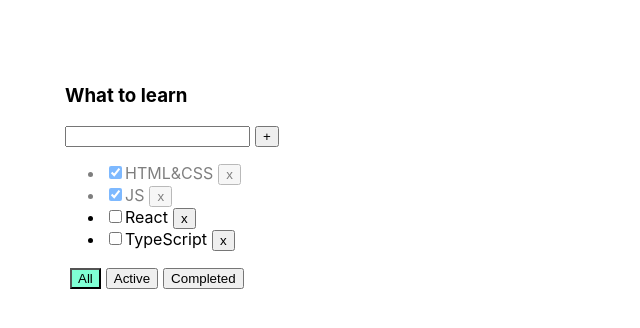
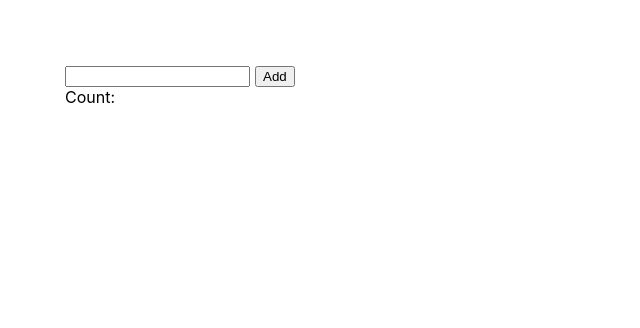
Before and after one commit to DmitryShastel/Native_JS_2.0_old, a React (Create React App) app in the folder Folder_1/native_js_2.0/: page / in a window 1280 px wide. Shown: the top 328 px of the page, without its empty margins (0-640 px from the left). Built offline with nearby package versions, Linux system fonts and the light colour scheme.

Commit message:
The componenet AddUser is created

```diff
--- a/Folder_1/native_js_2.0/src/App.tsx
+++ b/Folder_1/native_js_2.0/src/App.tsx
@@ -1,64 +1,16 @@
-import React, {useState} from 'react';
+import React from 'react';
 import './App.css';
-import {TaskType, ToDoList} from "./Native_JS_2.0/Native_JS_Monday/ToDoList/ToDoList";
-import {v1} from "uuid";
+import {AddUser} from "./Native_JS_2.0/Native_JS_Monday/Components/AddUser";
 
-
-export type FilterType = 'All' | 'Active' | 'Completed'
 
 export function App() {
 
-    let [tasks, setTasks] = useState<Array<TaskType>>([
-        {id: v1(), title: 'HTML&CSS', isDone: true},
-        {id: v1(), title: 'JS', isDone: true},
-        {id: v1(), title: 'React', isDone: false},
-        {id: v1(), title: 'TypeScript', isDone: false}
-    ])
 
-    let [filter, setFilter] = useState<FilterType>('All')
-
-    let taskForToDoList = tasks
-    if(filter === 'Active') {
-        taskForToDoList = tasks.filter(t => t.isDone === false)
-    }
-    if(filter === 'Completed'){
-        taskForToDoList = tasks.filter(t => t.isDone === true)
-    }
-
-
-
-    const removeTask = (id: string) => {
-        let removedTask = tasks.filter(t => t.id !== id)
-        setTasks(removedTask)
-    }
-    const addTask = (title: string) => {
-        let newTask = {id: v1(), title: title, isDone: false}
-        setTasks([newTask, ...tasks])
-    }
-    const filteredTasks = (value: FilterType) => {
-        setFilter(value)
-    }
-
-    const changeStatus = (id: string, isDone: boolean) => {
-        let task = tasks.find(t => t.id === id)
-        if(task) {
-            task.isDone = isDone
-            setTasks([...tasks])
-        }
-    }
 
 
     return (
         <div className="App">
-            <ToDoList
-                title={'What to learn'}
-                tasks={taskForToDoList}
-                removeTask={removeTask}
-                addTask={addTask}
-                filteredTasks={filteredTasks}
-                changeStatus={changeStatus}
-                filter={filter}
-            />
+            <AddUser/>
         </div>
     );
 }
--- /dev/null
+++ b/Folder_1/native_js_2.0/src/Native_JS_2.0/Native_JS_Monday/Components/AddUser.tsx
@@ -0,0 +1,21 @@
+import React, {useState} from 'react';
+
+
+
+
+
+export const AddUser = () => {
+
+    let [users, setUsers] = useState([])
+
+
+
+    return (
+        <div>
+            <input/>
+            <button>Add</button>
+            <div>Count:</div>
+        </div>
+
+    );
+};
--- a/Folder_1/native_js_2.0/src/Native_JS_2.0/Native_JS_Monday/ToDoList/ToDoList.tsx
+++ b/Folder_1/native_js_2.0/src/Native_JS_2.0/Native_JS_Monday/ToDoList/ToDoList.tsx
@@ -1,93 +1,154 @@
-import React, {ChangeEvent, useState} from 'react';
-import {FilterType} from "../../../App";
-
-export type TaskType = {
-    id: string
-    title: string
-    isDone: boolean
-}
-type TodoListType = {
-    tasks: Array<TaskType>
-    title: string
-    removeTask: (id: string) => void
-    addTask: (title: string) => void
-    filteredTasks: (value: FilterType) => void
-    changeStatus: (id: string, isDone: boolean) => void
-    filter: FilterType
-}
-
-export const ToDoList = (props: TodoListType) => {
-    let [title, setTitle] = useState('')
-    let [error, setError] = useState<string | null>(null)
-
-    const onChangeHandlerAddTask = (e: ChangeEvent<HTMLInputElement>) => {
-        setTitle(e.currentTarget.value)
-        setError(null)
-    }
-    const addTask = () => {
-
-        if (title.trim() !== '') {
-            props.addTask(title)
-            setTitle('')
-        } else {
-            setError('Title is required')
-        }
-    }
-    const onAllClickHandler = () => {
-        props.filteredTasks('All')
-    }
-    const onActiveClickHandler = () => {
-        props.filteredTasks('Active')
-    }
-    const onCompletedClickHandler = () => {
-        props.filteredTasks('Completed')
-    }
-
-
-    return (
-        <div>
-            <h3>{props.title}</h3>
-            <div>
-                <input value={title} onChange={onChangeHandlerAddTask} className={error ? 'error' : ''}/>
-                <button onClick={addTask}>+</button>
-                {error && <div className={'error-message'}>{error}</div>}
-            </div>
-            <div>
-                <ul>
-                    {props.tasks.map((t) => {
-
-                        const onClickHandlerRemove = () => {
-                            props.removeTask(t.id)
-                        }
-                        const onChangeHandler = (e: ChangeEvent<HTMLInputElement>) => {
-                            let newIsDoneValue = e.currentTarget.checked
-                            props.changeStatus(t.id, newIsDoneValue)
-                        }
-
-                        return (
-                            <li key={t.id} className={t.isDone ? 'is-done' : ''}>
-                                <input
-                                    type='checkbox'
-                                    checked={t.isDone}
-                                    onChange={onChangeHandler}
-                                />
-                                <span>{t.title}</span>
-                                <button onClick={onClickHandlerRemove}>x</button>
-                            </li>
-                        )
-                    })}
-
-                </ul>
-            </div>
-            <button className={props.filter === 'All' ? 'active-filter' : ''}
-                    onClick={onAllClickHandler}>All
-            </button>
-            <button className={props.filter === 'Active' ? 'active-filter' : ''}
-                    onClick={onActiveClickHandler}>Active
-            </button>
-            <button className={props.filter === 'Completed' ? 'active-filter' : ''}
-                    onClick={onCompletedClickHandler}>Completed
-            </button>
-        </div>
-    );
-}
+// import React, {ChangeEvent, useState} from 'react';
+// import {FilterType} from "../../../App";
+// import {v1} from "uuid";
+//
+// export type TaskType = {
+//     id: string
+//     title: string
+//     isDone: boolean
+// }
+// type TodoListType = {
+//     tasks: Array<TaskType>
+//     title: string
+//     removeTask: (id: string) => void
+//     addTask: (title: string) => void
+//     filteredTasks: (value: FilterType) => void
+//     changeStatus: (id: string, isDone: boolean) => void
+//     filter: FilterType
+// }
+//
+// export const ToDoList = (props: TodoListType) => {
+//     let [title, setTitle] = useState('')
+//     let [error, setError] = useState<string | null>(null)
+//
+//     const onChangeHandlerAddTask = (e: ChangeEvent<HTMLInputElement>) => {
+//         setTitle(e.currentTarget.value)
+//         setError(null)
+//     }
+//     const addTask = () => {
+//
+//         if (title.trim() !== '') {
+//             props.addTask(title)
+//             setTitle('')
+//         } else {
+//             setError('Title is required')
+//         }
+//     }
+//     const onAllClickHandler = () => {
+//         props.filteredTasks('All')
+//     }
+//     const onActiveClickHandler = () => {
+//         props.filteredTasks('Active')
+//     }
+//     const onCompletedClickHandler = () => {
+//         props.filteredTasks('Completed')
+//     }
+//
+//
+//     return (
+//         <div>
+//             <h3>{props.title}</h3>
+//             <div>
+//                 <input value={title} onChange={onChangeHandlerAddTask} className={error ? 'error' : ''}/>
+//                 <button onClick={addTask}>+</button>
+//                 {error && <div className={'error-message'}>{error}</div>}
+//             </div>
+//             <div>
+//                 <ul>
+//                     {props.tasks.map((t) => {
+//
+//                         const onClickHandlerRemove = () => {
+//                             props.removeTask(t.id)
+//                         }
+//                         const onChangeHandler = (e: ChangeEvent<HTMLInputElement>) => {
+//                             let newIsDoneValue = e.currentTarget.checked
+//                             props.changeStatus(t.id, newIsDoneValue)
+//                         }
+//
+//                         return (
+//                             <li key={t.id} className={t.isDone ? 'is-done' : ''}>
+//                                 <input
+//                                     type='checkbox'
+//                                     checked={t.isDone}
+//                                     onChange={onChangeHandler}
+//                                 />
+//                                 <span>{t.title}</span>
+//                                 <button onClick={onClickHandlerRemove}>x</button>
+//                             </li>
+//                         )
+//                     })}
+//
+//                 </ul>
+//             </div>
+//             <button className={props.filter === 'All' ? 'active-filter' : ''}
+//                     onClick={onAllClickHandler}>All
+//             </button>
+//             <button className={props.filter === 'Active' ? 'active-filter' : ''}
+//                     onClick={onActiveClickHandler}>Active
+//             </button>
+//             <button className={props.filter === 'Completed' ? 'active-filter' : ''}
+//                     onClick={onCompletedClickHandler}>Completed
+//             </button>
+//         </div>
+//     );
+// }
+//
+//
+//
+// //the data from App
+//
+// // export type FilterType = 'All' | 'Active' | 'Completed'
+// //
+// //
+// // let [tasks, setTasks] = useState<Array<TaskType>>([
+// //     {id: v1(), title: 'HTML&CSS', isDone: true},
+// //     {id: v1(), title: 'JS', isDone: true},
+// //     {id: v1(), title: 'React', isDone: false},
+// //     {id: v1(), title: 'TypeScript', isDone: false}
+// // ])
+// //
+// // let [filter, setFilter] = useState<FilterType>('All')
+// //
+// // let taskForToDoList = tasks
+// // if(filter === 'Active') {
+// //     taskForToDoList = tasks.filter(t => t.isDone === false)
+// // }
+// // if(filter === 'Completed'){
+// //     taskForToDoList = tasks.filter(t => t.isDone === true)
+// // }
+// //
+// //
+// //
+// // const removeTask = (id: string) => {
+// //     let removedTask = tasks.filter(t => t.id !== id)
+// //     setTasks(removedTask)
+// // }
+// // const addTask = (title: string) => {
+// //     let newTask = {id: v1(), title: title, isDone: false}
+// //     setTasks([newTask, ...tasks])
+// // }
+// // const filteredTasks = (value: FilterType) => {
+// //     setFilter(value)
+// // }
+// //
+// // const changeStatus = (id: string, isDone: boolean) => {
+// //     let task = tasks.find(t => t.id === id)
+// //     if(task) {
+// //         task.isDone = isDone
+// //         setTasks([...tasks])
+// //     }
+// // }
+// //
+// //
+// // <ToDoList
+// //     title={'What to learn'}
+// //     tasks={taskForToDoList}
+// //     removeTask={removeTask}
+// //     addTask={addTask}
+// //     filteredTasks={filteredTasks}
+// //     changeStatus={changeStatus}
+// //     filter={filter}
+// // />
+//
+//
+//
```
